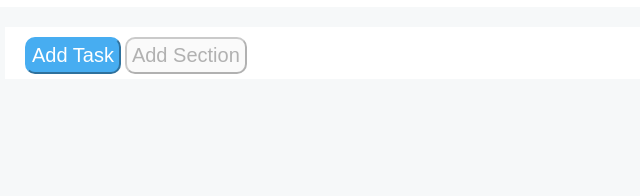
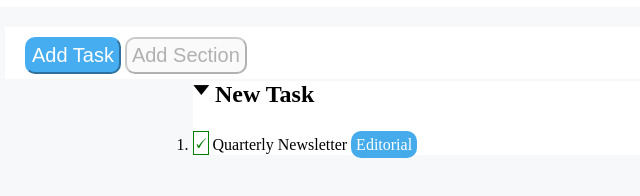
Before and after one commit to SaraG94/html-css-toboolist, a plain HTML site: page index.html in a window 1280 px wide. Shown: the part 78-274 px from the top of the page, without its empty margins (0-640 px from the left). Drawn offline with Linux system fonts and the light colour scheme.

Commit message:
prima lista e centratura

```diff
--- a/css/style.css
+++ b/css/style.css
@@ -47,3 +47,32 @@ h1{
     border-color: #47ADF1;
     color: white;
 }
+
+/*prima lista*/
+.lista{
+    background-color: white;
+    margin:0 auto;
+    max-width: 900px;
+}
+
+h1>span{
+    font-size: 30px;
+    vertical-align: top;
+}
+
+li>span{
+    border-radius: 10px;
+    color: white;
+    padding: 5px;
+}
+
+.editoriale{
+    background-color: #45ABEA;
+}
+
+.done::before{
+    content:"\1F5F8";
+    color: green;
+    font-size: 20px;
+    border: 1px solid green;
+}
--- a/index.html
+++ b/index.html
@@ -26,6 +26,19 @@
             </div>
         </header>
 
+        <!--prima lista-->
+        <div class="lista">
+            <section class="Newtask">
+                <h1><span>&#129171;</span> New Task</h1>
+                <ol>
+                    <li class="done"> Quarterly Newsletter
+                        <span class="editoriale"> Editorial</span>
+                    </li>
+                </ol>
+            </section>
+        </div>
+
+
 
     </main>
 
```
